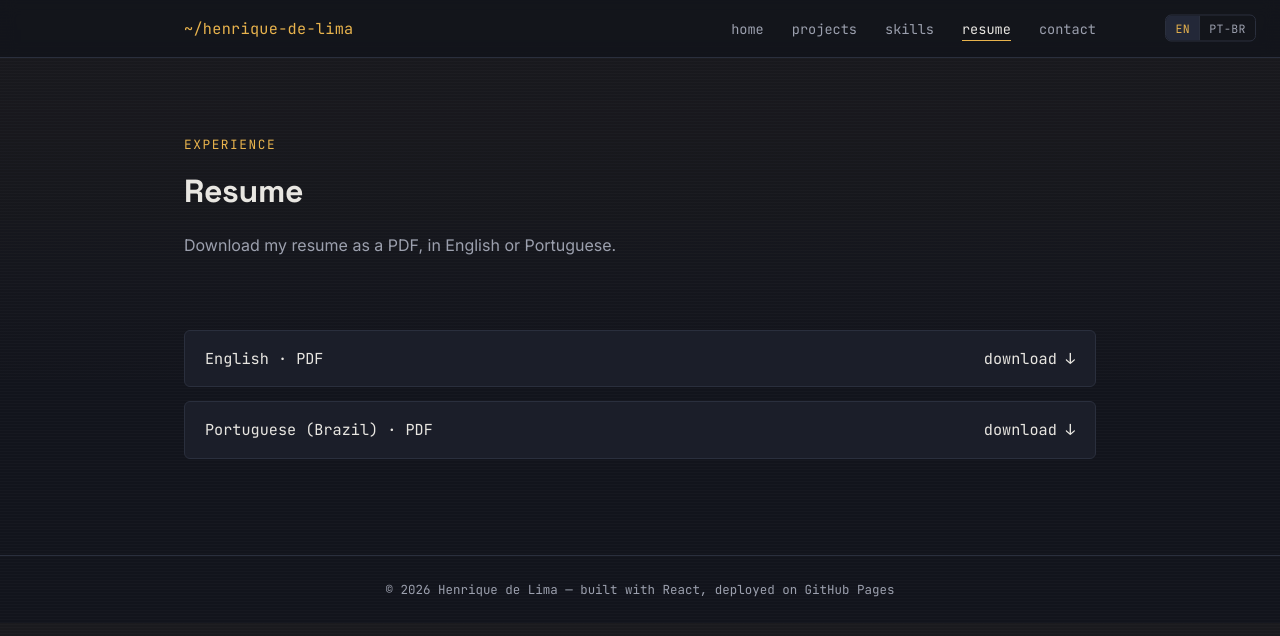
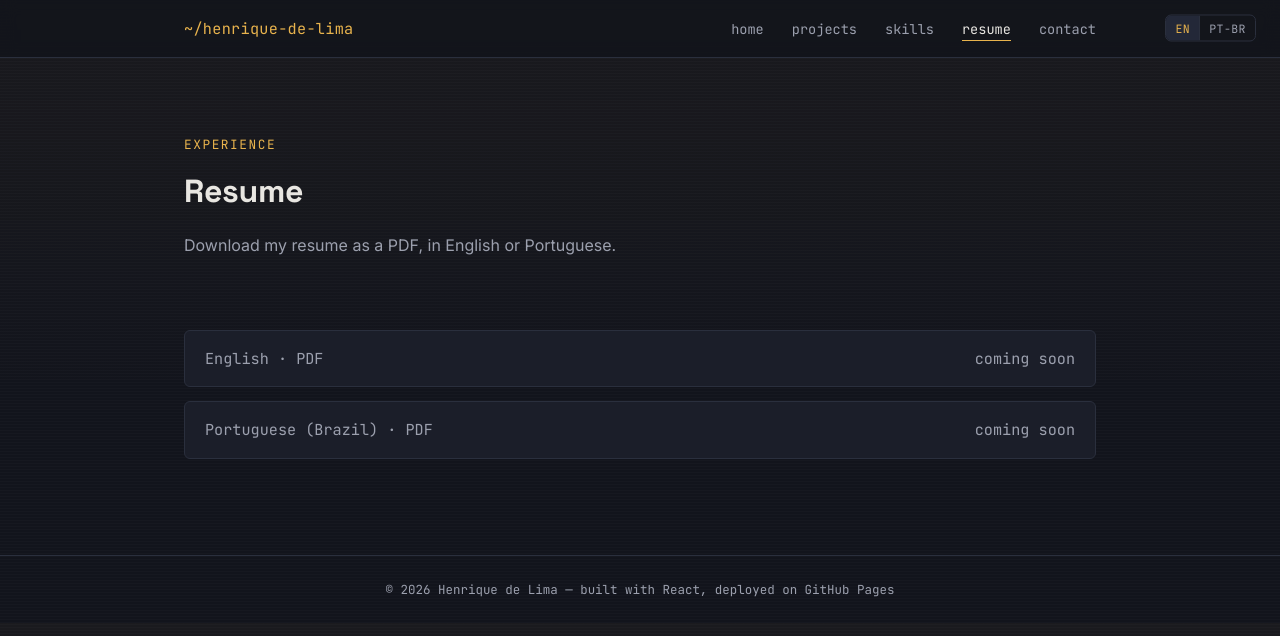
Before and after one commit to henriquelima92/henrique-portfolio, a React (Vite) app: page /#/resume in a window 1280 px wide. Shown: the top 636 px of the page. Built offline with nearby package versions, Linux system fonts and the light colour scheme.

Commit message:
Show resume downloads as "coming soon" until files are added
Resume entries with an empty file render as a disabled row instead of
a download link, so the page has no broken links before the PDFs are
uploaded.

Co-Authored-By: Claude Opus 5.5 <noreply@anthropic.com>

```diff
--- a/src/data/resume.js
+++ b/src/data/resume.js
@@ -1,14 +1,16 @@
 // Resume downloads. Put the files in public/resume/ (Vite copies public/ as-is),
-// then list them here. file: path inside public/. lang: matches a code in strings.js.
+// then set file to their path inside public/, e.g. 'resume/resume-en.pdf'.
+// file: '' shows that language as "coming soon" instead of a download link.
+// lang: matches a code in strings.js.
 export const resumes = [
   {
     lang: 'en',
     label: { en: 'English', 'pt-BR': 'Inglês' },
-    file: 'resume/resume-en.pdf',
+    file: '',
   },
   {
     lang: 'pt-BR',
     label: { en: 'Portuguese (Brazil)', 'pt-BR': 'Português (Brasil)' },
-    file: 'resume/resume-pt-BR.pdf',
+    file: '',
   },
 ]
--- a/src/data/strings.js
+++ b/src/data/strings.js
@@ -57,6 +57,7 @@ export const strings = {
       title: 'Resume',
       intro: 'Download my resume as a PDF, in English or Portuguese.',
       download: 'download ↓',
+      comingSoon: 'coming soon',
     },
     contact: {
       eyebrow: 'Get In Touch',
@@ -119,6 +120,7 @@ export const strings = {
       title: 'Currículo',
       intro: 'Baixe meu currículo em PDF, em português ou inglês.',
       download: 'baixar ↓',
+      comingSoon: 'em breve',
     },
     contact: {
       eyebrow: 'Fale Comigo',
--- a/src/index.css
+++ b/src/index.css
@@ -520,6 +520,14 @@ p {
   color: var(--color-accent);
 }
 
+/* A row with nothing to open yet (e.g. a resume not uploaded) */
+.contact-link.is-disabled,
+.contact-link.is-disabled:hover {
+  border-color: var(--color-border);
+  color: var(--color-text-dim);
+  cursor: default;
+}
+
 /* ============================================================
    FOOTER
    ============================================================ */
--- a/src/pages/Resume.jsx
+++ b/src/pages/Resume.jsx
@@ -16,7 +16,8 @@ export default function Resume() {
       </header>
       <section className="contact-section">
         <div className="contact-links">
-          {ordered.map(({ lang: code, label, file }) => (
+          {ordered.map(({ lang: code, label, file }) =>
+            file ? (
               <a
                 key={code}
                 className="contact-link"
@@ -27,7 +28,13 @@ export default function Resume() {
                 <span>{pick(label)} · PDF</span>
                 <span>{t('resume.download')}</span>
               </a>
-          ))}
+            ) : (
+              <div key={code} className="contact-link is-disabled">
+                <span>{pick(label)} · PDF</span>
+                <span>{t('resume.comingSoon')}</span>
+              </div>
+            ),
+          )}
         </div>
       </section>
     </>
```
Lines whose indentation alone changed are shown as unchanged.
